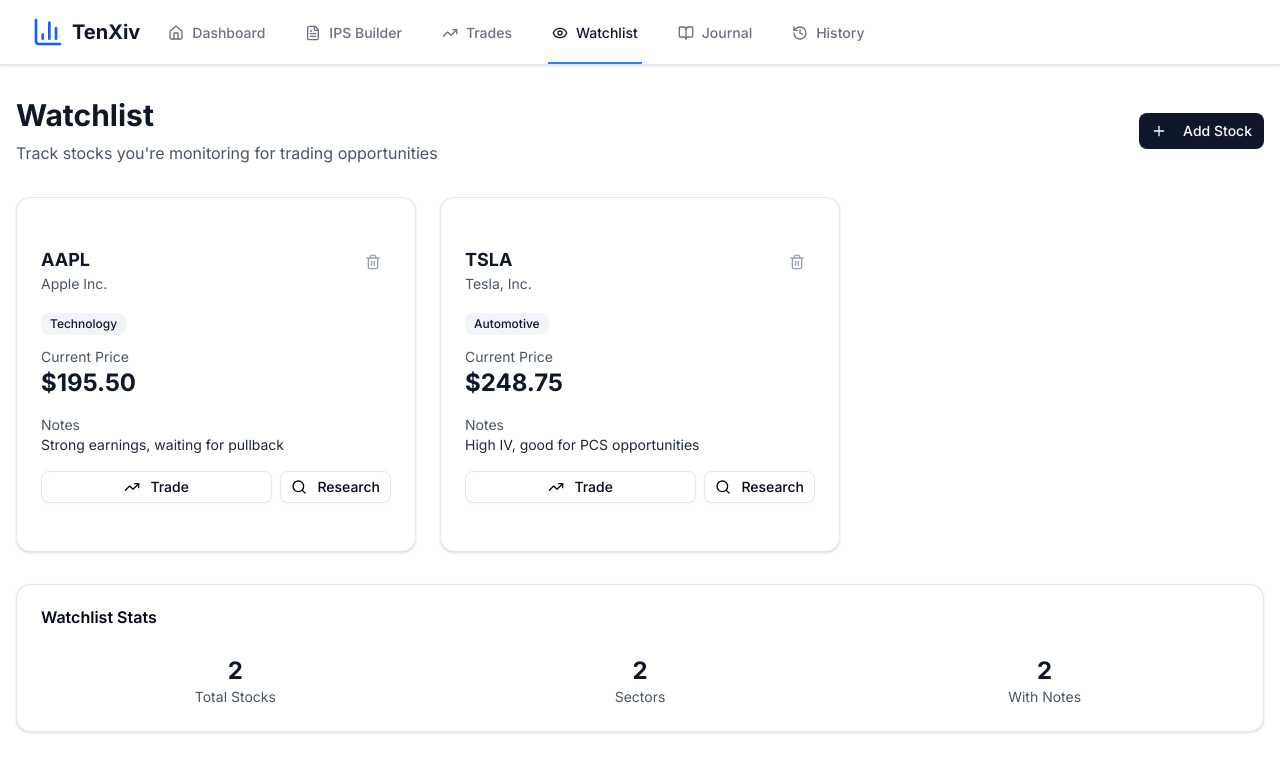
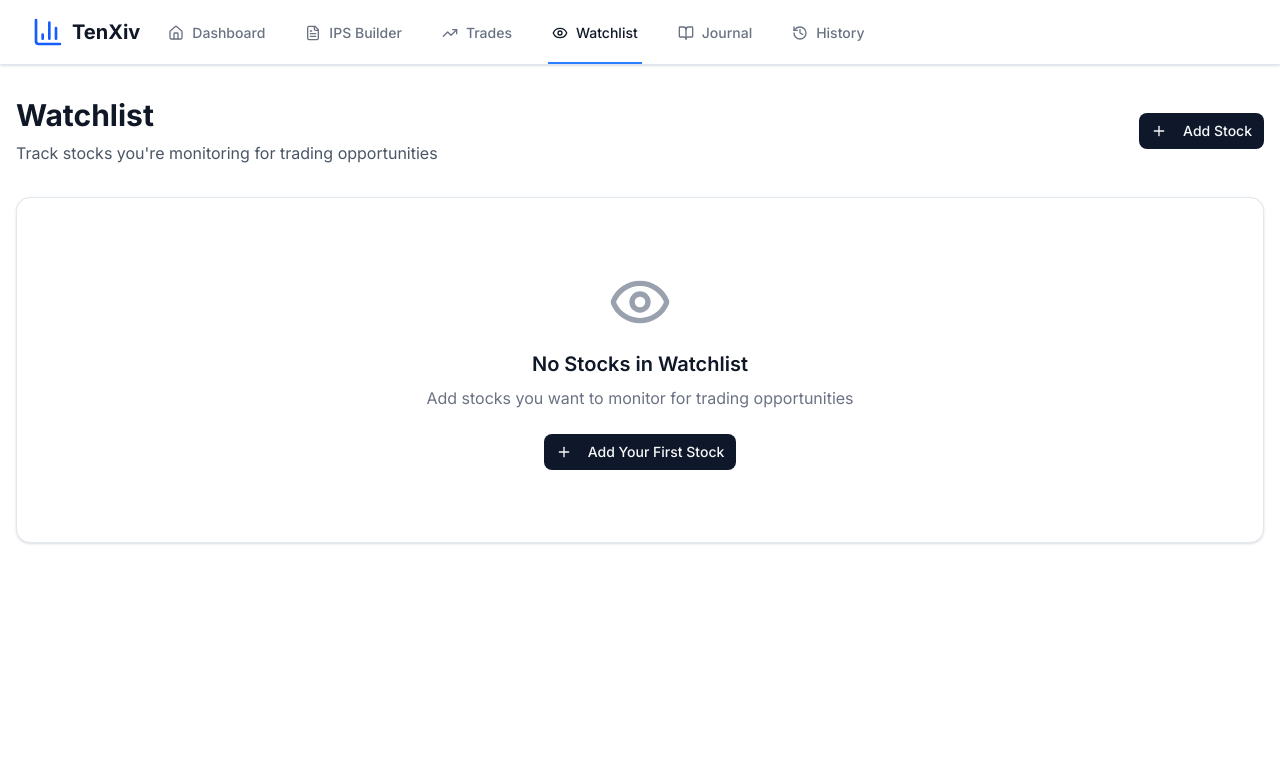
Before and after one commit to Tuckermorin/Project-Two, a Next.js app: page /watchlist in a window 1280 px wide. Shown: the top 772 px of the page. Built offline with nearby package versions, Linux system fonts and the light colour scheme.

Commit message:
feat: fetch real watchlist data

```diff
--- a/src/app/watchlist/page.tsx
+++ b/src/app/watchlist/page.tsx
@@ -7,26 +7,19 @@
 import { Badge } from '@/components/ui/badge'
 import { Eye, Plus, Search, Trash2, TrendingUp } from 'lucide-react'
 
+interface Stock {
+  id: string
+  symbol: string
+  companyName?: string
+  sector?: string
+  notes?: string
+  currentPrice?: number
+  week52High?: number
+  week52Low?: number
+}
+
 export default function WatchlistPage() {
-  // TODO: This will come from a store later
-  const [stocks, setStocks] = useState([
-    {
-      id: '1',
-      symbol: 'AAPL',
-      companyName: 'Apple Inc.',
-      sector: 'Technology',
-      currentPrice: 195.50,
-      notes: 'Strong earnings, waiting for pullback'
-    },
-    {
-      id: '2',
-      symbol: 'TSLA',
-      companyName: 'Tesla, Inc.',
-      sector: 'Automotive',
-      currentPrice: 248.75,
-      notes: 'High IV, good for PCS opportunities'
-    }
-  ])
+  const [stocks, setStocks] = useState<Stock[]>([])
 
   const [showAddForm, setShowAddForm] = useState(false)
   const [newStock, setNewStock] = useState({
@@ -36,19 +29,34 @@
     notes: ''
   })
 
-  const handleAddStock = () => {
+  const handleAddStock = async () => {
     if (!newStock.symbol) return
 
-    const stock = {
+    try {
+      const response = await fetch(`/api/market-data/quotes?symbols=${newStock.symbol}`)
+      if (!response.ok) {
+        throw new Error('Failed to fetch stock data')
+      }
+      const result = await response.json()
+      const quote = result.data?.[0]
+
+      const stock: Stock = {
         id: Date.now().toString(),
-      ...newStock,
         symbol: newStock.symbol.toUpperCase(),
-      currentPrice: 0, // TODO: Fetch real price later
+        companyName: newStock.companyName,
+        sector: newStock.sector,
+        notes: newStock.notes,
+        currentPrice: quote?.currentPrice,
+        week52High: quote?.week52High,
+        week52Low: quote?.week52Low,
       }
 
       setStocks([...stocks, stock])
       setNewStock({ symbol: '', companyName: '', sector: '', notes: '' })
       setShowAddForm(false)
+    } catch (error) {
+      console.error('Error adding stock:', error)
+    }
   }
 
   const handleRemoveStock = (id: string) => {
@@ -62,7 +70,7 @@
           <div>
             <h1 className="text-3xl font-bold text-gray-900">Watchlist</h1>
             <p className="text-gray-600 mt-2">
-              Track stocks you're monitoring for trading opportunities
+              Track stocks you&apos;re monitoring for trading opportunities
             </p>
           </div>
           <Button onClick={() => setShowAddForm(!showAddForm)}>
@@ -182,6 +190,15 @@
                   </p>
                 </div>
 
+                <div className="mb-4">
+                  <p className="text-sm text-gray-600">52-Week Range</p>
+                  <p className="text-sm text-gray-800">
+                    {stock.week52High && stock.week52Low
+                      ? `$${stock.week52Low.toFixed(2)} - $${stock.week52High.toFixed(2)}`
+                      : 'N/A'}
+                  </p>
+                </div>
+
                 {stock.notes && (
                   <div className="mb-4">
                     <p className="text-sm text-gray-600">Notes</p>
--- a/src/lib/services/market-data-service.ts
+++ b/src/lib/services/market-data-service.ts
@@ -16,6 +16,8 @@
   marketCap?: number;
   beta?: number;
   peRatio?: number;
+  week52High?: number;
+  week52Low?: number;
   lastUpdated: Date;
 
   // Fundamental metrics (from Alpha Vantage)
@@ -143,6 +145,8 @@
       priceChangePercent: quote.change_percentage,
       volume: quote.volume,
       avgVolume: quote.average_volume,
+      week52High: quote.week_52_high,
+      week52Low: quote.week_52_low,
       beta: fundamentals?.beta,
       peRatio: fundamentals?.peRatio,
       lastUpdated: new Date(),
```
Lines whose indentation alone changed are shown as unchanged.
